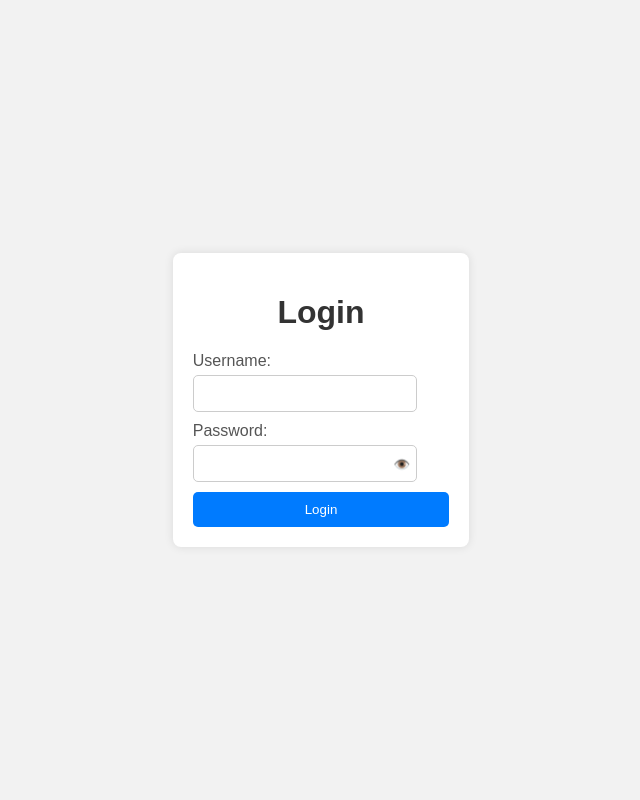
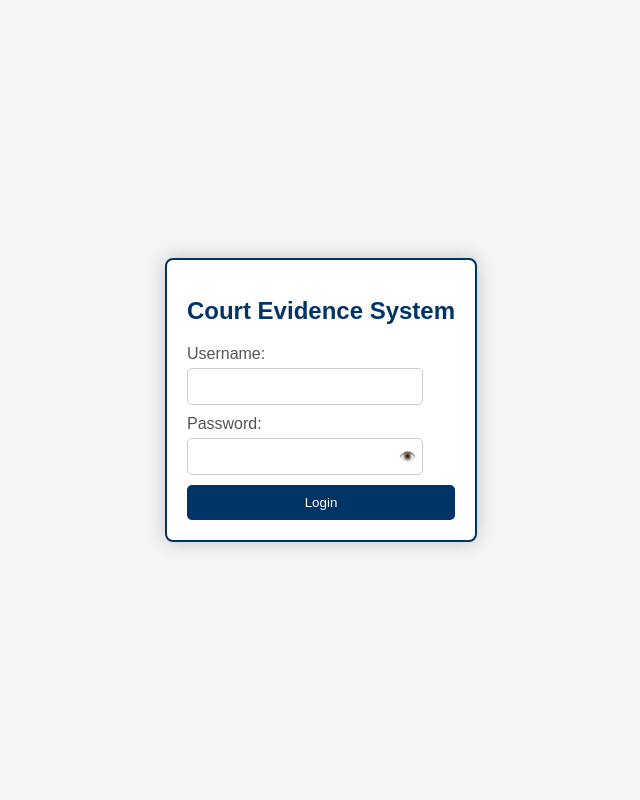
Before and after one commit to BudakCS255/trial, a PHP site: page /login.php in a window 1280 px wide. Shown: the whole page, without its empty margins (319-959 px from the left). Run offline with PHP 8.4, Linux system fonts and the light colour scheme.

Commit message:
Update login.php

```diff
--- a/login.php
+++ b/login.php
@@ -7,7 +7,7 @@
     <style>
         body {
             font-family: Arial, sans-serif;
-            background-color: #f2f2f2;
+            background-color: #f5f5f5; /* Light gray */
             margin: 0;
             padding: 0;
             display: flex;
@@ -20,12 +20,16 @@
             background-color: #fff;
             padding: 20px;
             border-radius: 8px;
-            box-shadow: 0px 0px 10px rgba(0, 0, 0, 0.1);
+            box-shadow: 0px 0px 20px rgba(0, 0, 0, 0.2); /* Increased shadow */
+            border: 2px solid #003366; /* Dark blue border */
+            max-width: 400px; /* Restrict width for better readability */
         }
 
         h1 {
             text-align: center;
-            color: #333;
+            color: #003366; /* Dark blue */
+            font-size: 24px; /* Larger font size */
+            margin-bottom: 20px; /* Increased margin */
         }
 
         label {
@@ -59,7 +63,7 @@
         input[type="submit"] {
             width: 100%;
             padding: 10px;
-            background-color: #007bff;
+            background-color: #003366; /* Dark blue */
             color: #fff;
             border: none;
             border-radius: 5px;
@@ -68,13 +72,13 @@
         }
 
         input[type="submit"]:hover {
-            background-color: #0056b3;
+            background-color: #001f4d; /* Darker blue on hover */
         }
     </style>
 </head>
 <body>
     <div class="login-container">
-        <h1>Login</h1>
+        <h1>Court Evidence System</h1> <!-- Changed heading -->
         <form action="login_script.php" method="POST">
             <label for="username">Username:</label>
             <input type="text" name="username" id="username" required>
```
